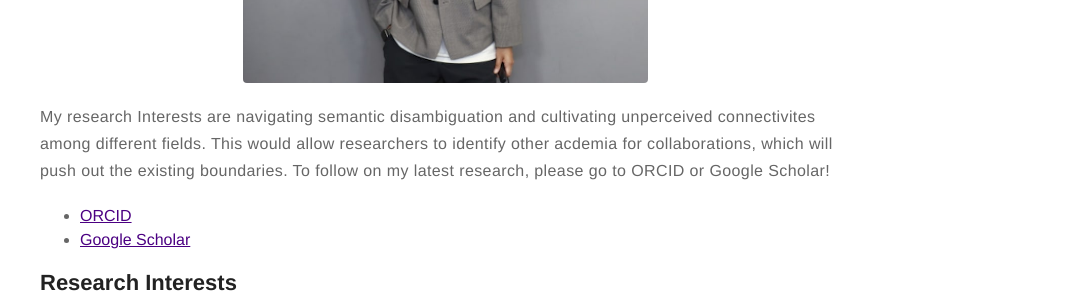
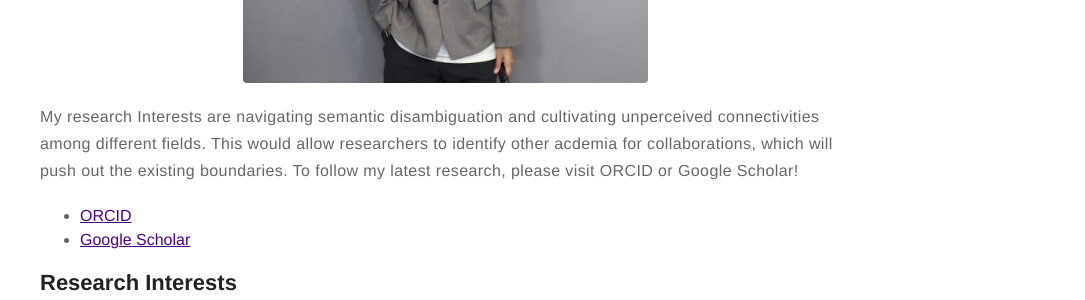
Before and after one commit to choihywook/choihywook.github.io, a Jekyll site: the page built from about.md, in a window 1280 px wide. Shown: the part 368-668 px from the top of the page, without its empty margins (195-1280 px from the left). Built offline with Jekyll 4.4.1, drawn with Linux system fonts in a browser that asks for light colours.

Commit message:
Update about.md

```diff
--- a/about.md
+++ b/about.md
@@ -4,7 +4,7 @@ layout: page
 ---
 ![Profile Image]({{site.url}}/{{site.picture}})
 
-<p>My research Interests are navigating semantic disambiguation and cultivating unperceived connectivites among different fields. This would allow researchers to identify other acdemia for collaborations, which will push out the existing boundaries. To follow on my latest research, please go to ORCID or Google Scholar!</p>
+<p>My research Interests are navigating semantic disambiguation and cultivating unperceived connectivities among different fields. This would allow researchers to identify other acdemia for collaborations, which will push out the existing boundaries. To follow my latest research, please visit ORCID or Google Scholar!</p>
 
 <ul class="skill-list">
 	<li>
```
